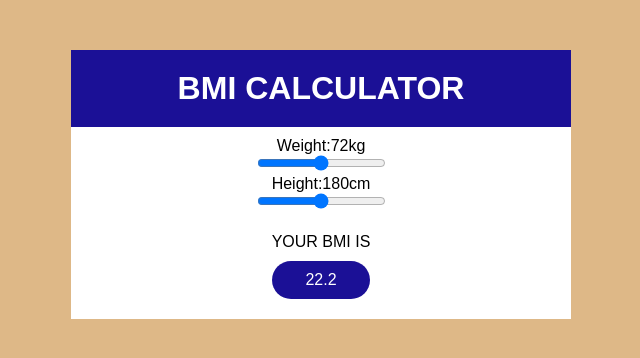
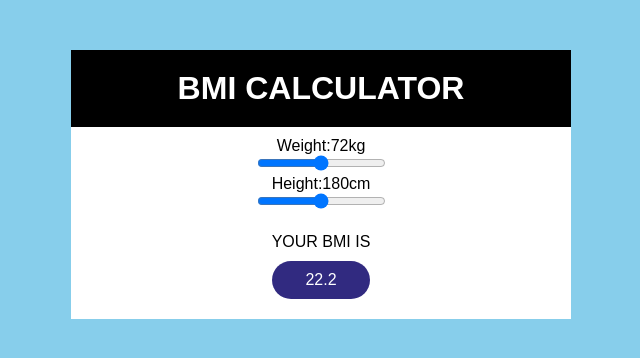
Before and after one commit to Nishant05Dubey/BMI-Calculator, a React (Create React App) app: page / in a window 1280 px wide. Shown: the top 358 px of the page, without its empty margins (319-959 px from the left). Built offline with nearby package versions, Linux system fonts and the light colour scheme.

Commit message:
Changed css

```diff
--- a/src/App.css
+++ b/src/App.css
@@ -5,7 +5,7 @@
 }
 
 body{
-  background-color: burlywood;
+  background-color: skyblue;
 }
 
 main{
@@ -22,7 +22,7 @@ main{
   padding-bottom: 20px;
 }
 h1{
-  background-color: #1b1096;
+  background-color: black;
   color: #fff;
   width: 100%;
   margin-bottom: 10px;
@@ -41,11 +41,47 @@ h1{
 .output{
   padding: 10px 5px;
   border-radius: 9999px;
-  background-color: #1b1096;
+  background-color: #312a80;
   margin-top:10px;
   color: #fff;
 }
 
 .output-section{
-  margin-top: 20px;
-}
+  margin-top: 20px; }
+/* }
+body{
+  margin: 0%;
+  padding: 0%;
+  color: white;
+  font-family: Arial, Helvetica, sans-serif;
+  background-color: skyblue;
+ }
+ span{
+  color: red;
+ }
+ .wrapper{
+  position: absolute;
+  top: 45%;
+  left: 50%;
+  transform:translate(-50%,-50%);
+  padding: 15px;
+  background: black;
+  border-radius: 5px;
+  box-shadow: rgb(38,57,77)0px 20px 30px -10px;
+
+ }
+ input{
+    outline: none;
+    border: none;
+    padding: 5px;
+ }
+ button{
+  color: white;
+  padding: 10px;
+  border: 2px solid white;
+  background: black;
+  display: block;
+  margin-top: 10%;
+  cursor: pointer;
+
+ } */
```
